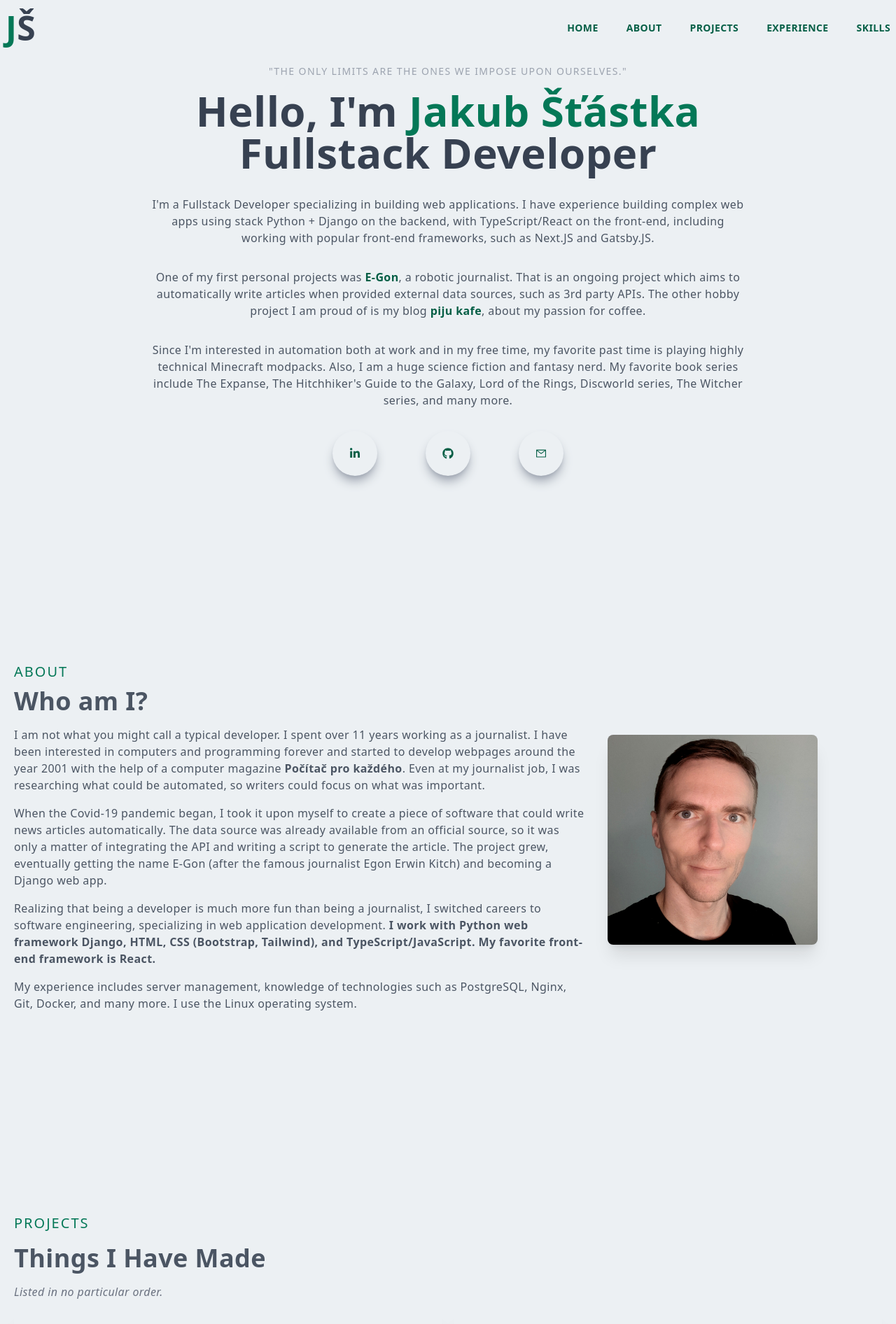
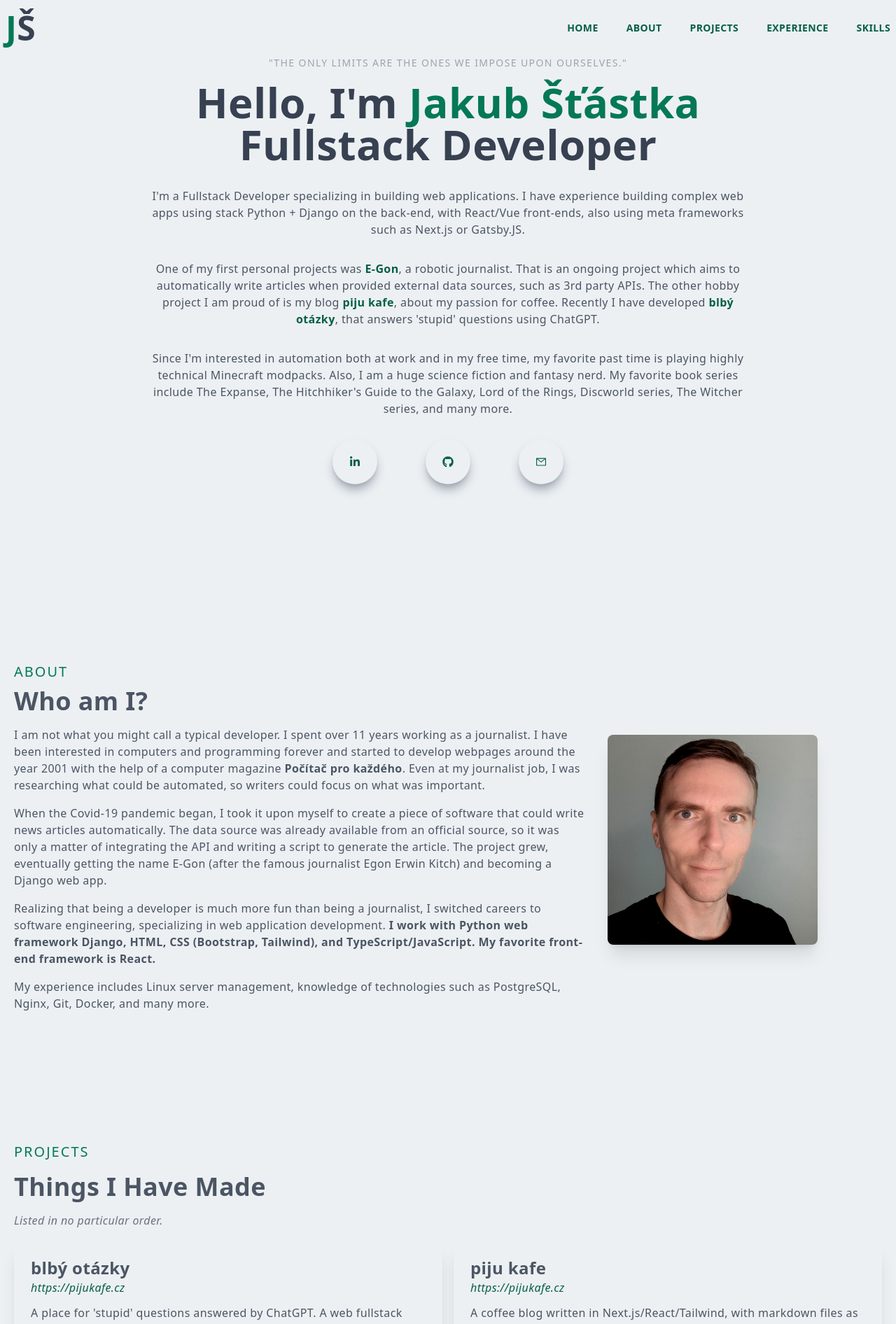
Before and after one commit to jakubstastka/next-js-react-resume-site, a Next.js app: page / in a window 1280 px wide. Shown: the top 1892 px of the page at 70% size. Built offline with nearby package versions, Linux system fonts and the light colour scheme.

Commit message:
slight text changes

```diff
--- a/components/About.jsx
+++ b/components/About.jsx
@@ -39,9 +39,8 @@ export default function About() {
           </p>
 
           <p className="py-2 text-gray-600">
-            My experience includes server management, knowledge of technologies
-            such as PostgreSQL, Nginx, Git, Docker, and many more. I use the
-            Linux operating system.
+            My experience includes Linux server management, knowledge of technologies
+            such as PostgreSQL, Nginx, Git, Docker, and many more.
           </p>
         </div>
         <div className="flex flex-col justify-center">
--- a/components/Main.jsx
+++ b/components/Main.jsx
@@ -18,9 +18,8 @@ export default function Main() {
           <p className="py-4 text-gray-600 max-w-[70%] m-auto">
             I&apos;m a Fullstack Developer specializing in building web
             applications. I have experience building complex web apps using
-            stack Python + Django on the backend, with TypeScript/React on the
-            front-end, including working with popular front-end frameworks, such
-            as Next.JS and Gatsby.JS.
+            stack Python + Django on the back-end, with React/Vue front-ends,
+            also using meta frameworks such as Next.js or Gatsby.JS.
           </p>
           <p className="py-4 text-gray-600 max-w-[70%] m-auto">
             One of my first personal projects was{" "}
@@ -29,7 +28,8 @@ export default function Main() {
             automatically write articles when provided external data sources,
             such as 3rd party APIs. The other hobby project I am proud of is my
             blog <Link href={"https://pijukafe.cz"}>piju kafe</Link>, about my
-            passion for coffee.
+            passion for coffee. Recently I have developed <Link href={"https://blbyotazky.cz"}>blbý otázky</Link>,
+            that answers &apos;stupid&apos; questions using ChatGPT.
           </p>
           <p className="py-4 text-gray-600 max-w-[70%] m-auto">
             Since I&apos;m interested in automation both at work and in my free
--- a/components/Projects.jsx
+++ b/components/Projects.jsx
@@ -12,6 +12,13 @@ export default function Projects() {
           Listed in no particular order.
         </div>
         <div className="grid grid-cols-1 md:grid-cols-2 text-gray-600 gap-4">
+        <ProjectEntry
+            name={"blbý otázky"}
+            description={
+              "A place for 'stupid' questions answered by ChatGPT. A web fullstack app using decoupled Next.js with Tailwind and Django with Django REST Framework."
+            }
+            link={"https://pijukafe.cz"}
+          />
           <ProjectEntry
             name={"piju kafe"}
             description={
```
